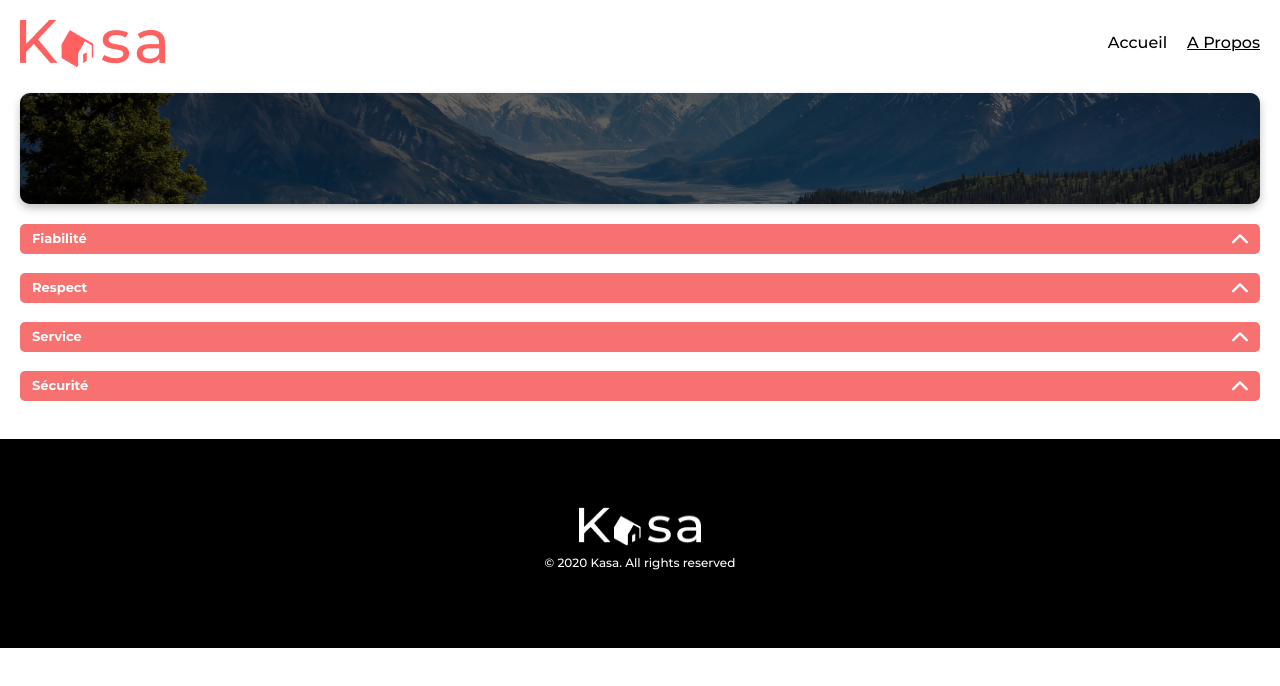
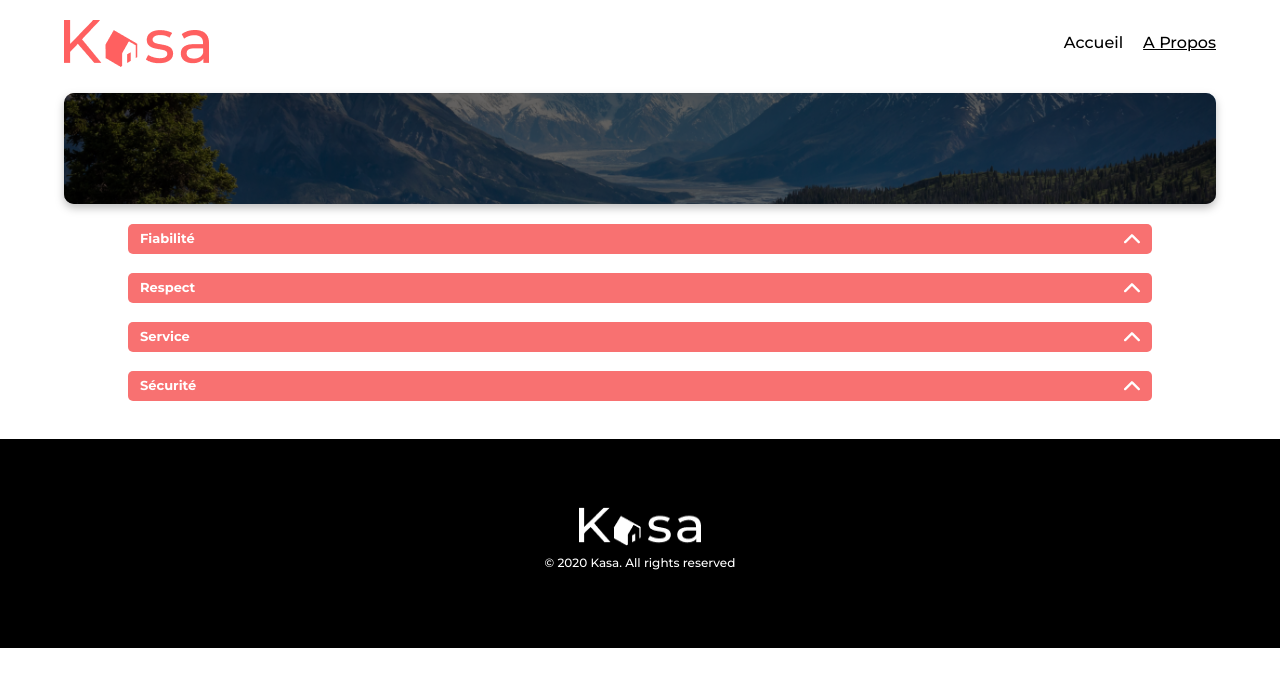
Before and after one commit to marc135169/OPC_Projet7, a React (Vite) app: page /about in a window 1280 px wide. Shown: the top 686 px of the page. Built offline with nearby package versions, Linux system fonts and the light colour scheme.

Commit message:
useNavigate Rental

```diff
--- a/index.html
+++ b/index.html
@@ -9,7 +9,7 @@
     <script> let FIX = 0</script>
   </head>
   <body>
-    <div id="root"></div>
-    <script type="module" src="/src/Main.jsx"></script>
+      <div id="root"></div>
+      <script type="module" src="/src/Main.jsx"></script>
   </body>
 </html>
--- a/src/Main.jsx
+++ b/src/Main.jsx
@@ -6,6 +6,7 @@ import Rental from "./pages/Rental.jsx";
 import About from "./pages/About.jsx";
 import NotFound from "./pages/NotFound.jsx";
 import { createBrowserRouter, RouterProvider } from "react-router-dom";
+
 
 const router = createBrowserRouter([
     {
--- a/src/assets/index.css
+++ b/src/assets/index.css
@@ -9,8 +9,42 @@
     /*outline: red 1px solid;*/
     font-family: 'Montserrat', sans-serif;
 }
-body, header{
+body{
     display: flex;
     justify-content: center;
     align-items: center;
 }
+
+#root{
+    display: flex;
+    flex-direction: column;
+    justify-content: center;
+    align-items: center;
+}
+
+.banner {
+    position: relative;
+    display: flex;
+    justify-content: center;
+    align-items: center;
+    width: 335px;
+    height: 111px;
+    margin: 27px 20px 0 20px;
+    border-radius: 10px;
+}
+
+@media (min-width: 768px) {
+    .banner {
+        width: 90vw;
+    }
+}
+
+@media (min-width: 1440px) {
+    .banner {
+        width: 75rem;
+        height: 223px;
+        margin: 2rem 7.5rem;
+        justify-content: center;
+
+    }
+}
--- a/src/components/Collapse.jsx
+++ b/src/components/Collapse.jsx
@@ -1,6 +1,14 @@
 import PropTypes from "prop-types";
 import {useEffect, useRef, useState} from "react";
 
+
+/**
+ * Initially, the content is hidden and can be revealed by clicking the title.
+ * @param props
+ * @return {JSX.Element}
+ * @constructor
+ *
+ */
 const Collapse = (props) => {
 
 
@@ -23,7 +31,7 @@ const Collapse = (props) => {
     }, [isOpen]);
 
     return (
-        <div className="mb-4">
+        <div className="mb-4 1xl:w-[100%] self-center md:w-[80vw]">
             <div
                 onClick={toggleCollapse}
                 className="cursor-pointer h-[30px] bg-red-400 text-white p-3 rounded-[5px] flex justify-between items-center z-1 relative
--- a/src/components/Common/Banner.jsx
+++ b/src/components/Common/Banner.jsx
@@ -2,8 +2,9 @@ import PropTypes from "prop-types";
 
 export default function Banner ({image, title}){
     return (
-        <div className=' relative flex items-center justify-start h-[111px] mt-[27px] mx-5 rounded-[10px]
-                        1xl:h-[223px] 1xl:my-8 1xl:justify-center 1xl:mx-[120px] 1xl:w-[83%]'>
+        <div className='banner'>
+            {/*<div className='banner relative flex items-center justify-start h-[111px] mt-[27px] mx-5 rounded-[10px] w-[335px]
+                        1xl:h-[223px] 1xl:my-8 1xl:justify-center 1xl:mx-[120px] 1xl:w-[75rem] '>*/}
             <img src={image} alt="Image mer"  className="absolute w-[100%] h-full object-cover drop-shadow-banner rounded-[10px]" />
             <div className="absolute inset-0 bg-black opacity-60 rounded-[10px]"></div>
             {title && <h1 className="relative text-white text-[24px] font-bold text-wrap mx-4
--- a/src/components/Common/Footer.jsx
+++ b/src/components/Common/Footer.jsx
@@ -1,7 +1,7 @@
 export default function Footer(){
     return (
         <div className="bg-black flex justify-center mt-[27px]
-                        1xl:w-full">
+                        w-[100vw]">
             <div className= 'flex flex-col justify-center items-center h-[209px] text-center
                             1xl:w-[1440px]' >
                 <img src="/img/LOGOlogoBW.png" alt="Kasa's logo" className='w-[122px] h-[39px]'/>
--- a/src/components/Common/Header.jsx
+++ b/src/components/Common/Header.jsx
@@ -8,8 +8,9 @@ function underline ({isActive}) {
 export default function Header(){
 
     return (
-    <div className="flex flex-row justify-between mt-5 mx-5 h-[46px]
-                    1xl:h-[68px] 1xl:mx-[120px] 1xl:mt-8" >
+    <div className="flex flex-row justify-between mt-5 mx-5 h-[46px] w-[335px]
+                    md:w-[90vw]
+                    1xl:h-[68px] 1xl:mx-[120px] 1xl:mt-8 1xl:w-[1200px] " >
         <Link to='/'>
             <img src="/img/LOGOLogo_Kasa.png" alt="kasa's logo" className='1xl:w-[210px] 1xl:h-[68px]'/>
         </Link>
--- a/src/components/Gallery.jsx
+++ b/src/components/Gallery.jsx
@@ -1,9 +1,7 @@
-
 import {useNavigate} from "react-router-dom";
 import PropTypes from "prop-types";
 
-
-export default function Gallery ({data}){
+export default function Gallery({data}) {
 
     const navigate = useNavigate();
     function handleCardClick(id) {
@@ -11,13 +9,12 @@ export default function Gallery ({data}){
     }
 
     return (
-        <div className="gallery flex flex-col gap-[22px] mt-[22px] mx-5
+        <div className="gallery flex flex-col gap-[22px] mt-[22px] mx-5 items-center
                         1xl:w-[1440px] 1xl:items-center 1xl:mx-0">
-            <div className="grid grid-cols-1  gap-5
+            <div className="grid grid-cols-1 gap-5
                             md:grid-cols-2
                             lg:grid-cols-3
-                            1xl:bg-[#F6F6F6] 1xl:mx-[120px] 1xl:flex 1xl:flex-row 1xl:flex-wrap 1xl:justify-start 1xl:rounded-[10px] 1xl:gap-[40px] 1xl:pt-12 1xl:px-12 1xl:pb-14
-                            ">
+                            1xl:bg-[#F6F6F6] 1xl:mx-[120px] 1xl:flex 1xl:flex-row 1xl:flex-wrap 1xl:justify-start 1xl:rounded-[10px] 1xl:gap-[40px] 1xl:pt-12 1xl:px-12 1xl:pb-14">
                 {data.map((item, index) => (
                     <div
                         key={index}
@@ -25,25 +22,30 @@ export default function Gallery ({data}){
                                    1xl:w-[340px] 1xl:h-[340px]"
                         onClick={() => handleCardClick(item.id)}
                     >
+
                         <img
-                            src={item["cover"]}
+                            src={item.cover}
                             alt={item.title}
                             className="absolute w-full h-full object-cover
                                         1xl:w-auto"
                         />
+
+
+                        <div className="absolute inset-0 bg-gradient-to-t from-black to-transparent opacity-60"></div>
+
+
                         <div className="h-[255px] flex items-end relative p-4
                         1xl:h-[340px] 1xl:w-[340px] 1xl:p-0">
                             <p className="text-white font-bold text-lg
-                                        1xl:text[18px] 1xl:p-4">{item.title}</p>
+                                        1xl:text-[18px] 1xl:p-4">{item.title}</p>
                         </div>
                     </div>
                 ))}
             </div>
-            <div></div>
+        </div>
+    );
+}
 
-        </div>
-    )
-}
 Gallery.propTypes = {
     data: PropTypes.array.isRequired,
-}
+};
--- a/src/pages/About.jsx
+++ b/src/pages/About.jsx
@@ -30,8 +30,8 @@ export default function About() {
     return(
         <>
         <Banner image={'/img/montagne.png'}/>
-        <div className="mt-5 mx-5 flex flex-col gap-2 justify-center
-                        1xl:mx-[200px] 1xl:mt-10">
+        <div className="mt-5 mx-5 flex flex-col gap-2 justify-center item-center
+                        1xl:mx-[200px] 1xl:mt-10 1xl:w-[1050px]">
             {aboutList.map((item, index) => (
                 <Collapse title={item.title} content={item.content} key={index} />
             ))}
--- a/src/pages/Home.jsx
+++ b/src/pages/Home.jsx
@@ -2,8 +2,12 @@ import Banner from '../components/Common/Banner.jsx';
 import Gallery from '../components/Gallery.jsx';
 import Data from '../data/data.json';
 
-/*import Image from '../../assets/img/mer.png';*/
 
+/**
+ *
+ * @return {JSX.Element}
+ * @constructor
+ */
 export default function Home (){
     return (
         <div className='1xl:flex 1xl:flex-col 1xl:items-center'>
--- a/src/pages/Rental.jsx
+++ b/src/pages/Rental.jsx
@@ -6,7 +6,11 @@ import Carousel from "../components/Carousel.jsx";
 import {useNavigate, useParams} from "react-router-dom";
 import {useEffect} from "react";
 
-
+/**
+ * @description
+ * @return {JSX.Element|null} - rental details if found, if not => 404
+ * @constructor
+ */
 export default function Rental() {
     const {id} = useParams();
     const navigate = useNavigate();
@@ -28,7 +32,8 @@ export default function Rental() {
 
     return (
         <div className="rental-details mx-5 mt-5 gap-[22px] flex flex-col
-                        1xl:mx-[120px] 1xl:my-12">
+                        md:w-[90vw]
+                        1xl:mx-[120px] 1xl:my-12 1xl:w-[1200px]">
 
             {/* Carourou */}
 
@@ -76,8 +81,8 @@ export default function Rental() {
 
             {/* Collapse */}
             <div className="flex flex-col gap-2
-                            1xl:grid  1xl:grid-cols-2 1xl:gap-10 1xl:mt-5">
-                <Collapse title='Description' content={description} />
+                            1xl:grid  1xl:grid-cols-2 1xl:gap-10 1xl:mt-5 1xl:w-full">
+                <Collapse title='Description' content={description}/>
                 <Collapse title='Équipements' content={<ul> {equipments.map( (item, index) => <li key={index}>{item}</li>)}</ul>}/>
             </div>
 
```
Also changed, not shown: src/components/Carousel.jsx (+7 -0 lines).
